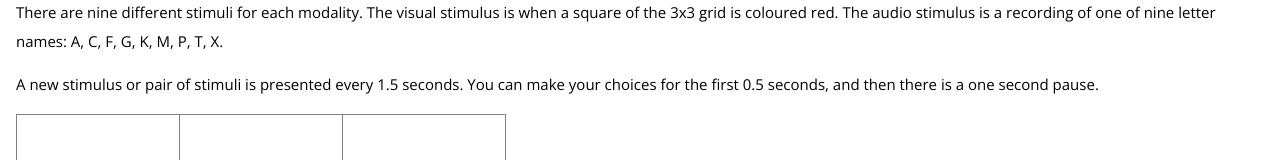
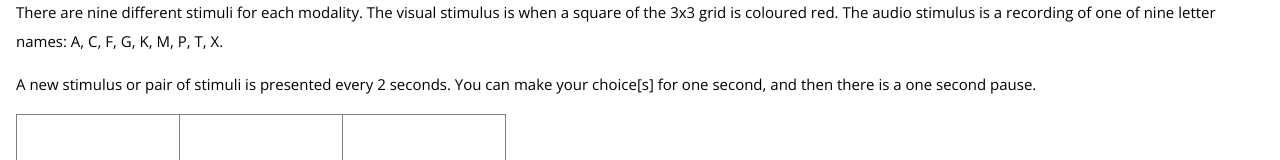
Before and after one commit to alexjago/dual-n-back, a plain HTML site: page index.html in a window 1280 px wide. Shown: the part 282-442 px from the top of the page. Drawn offline with nearby package versions, Linux system fonts and the light colour scheme.

Commit message:
Updated presentation interval to 1000ms; 500 was too short.

```diff
--- a/index.html
+++ b/index.html
@@ -57,8 +57,8 @@
 	<p>There are nine different stimuli for each modality.
 	   <span class="VisualInstr">The visual stimulus is when a square of the 3x3 grid is coloured red.</span>
 	   <span class="AudioInstr">The audio stimulus is a recording of one of nine letter names: A, C, F, G, K, M, P, T, X.</span></p>
-	<p>A new stimulus or pair of stimuli is presented every <span id="timeinfo">1.5</span> seconds.
-		You can make your choices for the first 0.5 seconds, and then there is a one second pause.</p>
+	<p>A new stimulus or pair of stimuli is presented every <span id="timeinfo">2</span> seconds.
+		You can make your choice[s] for one second, and then there is a one second pause.</p>
 <div>
 
 <div id="jsPsychDisplayElement" tabindex="-1"></div>
```
Also changed, not shown: 1 other file.
